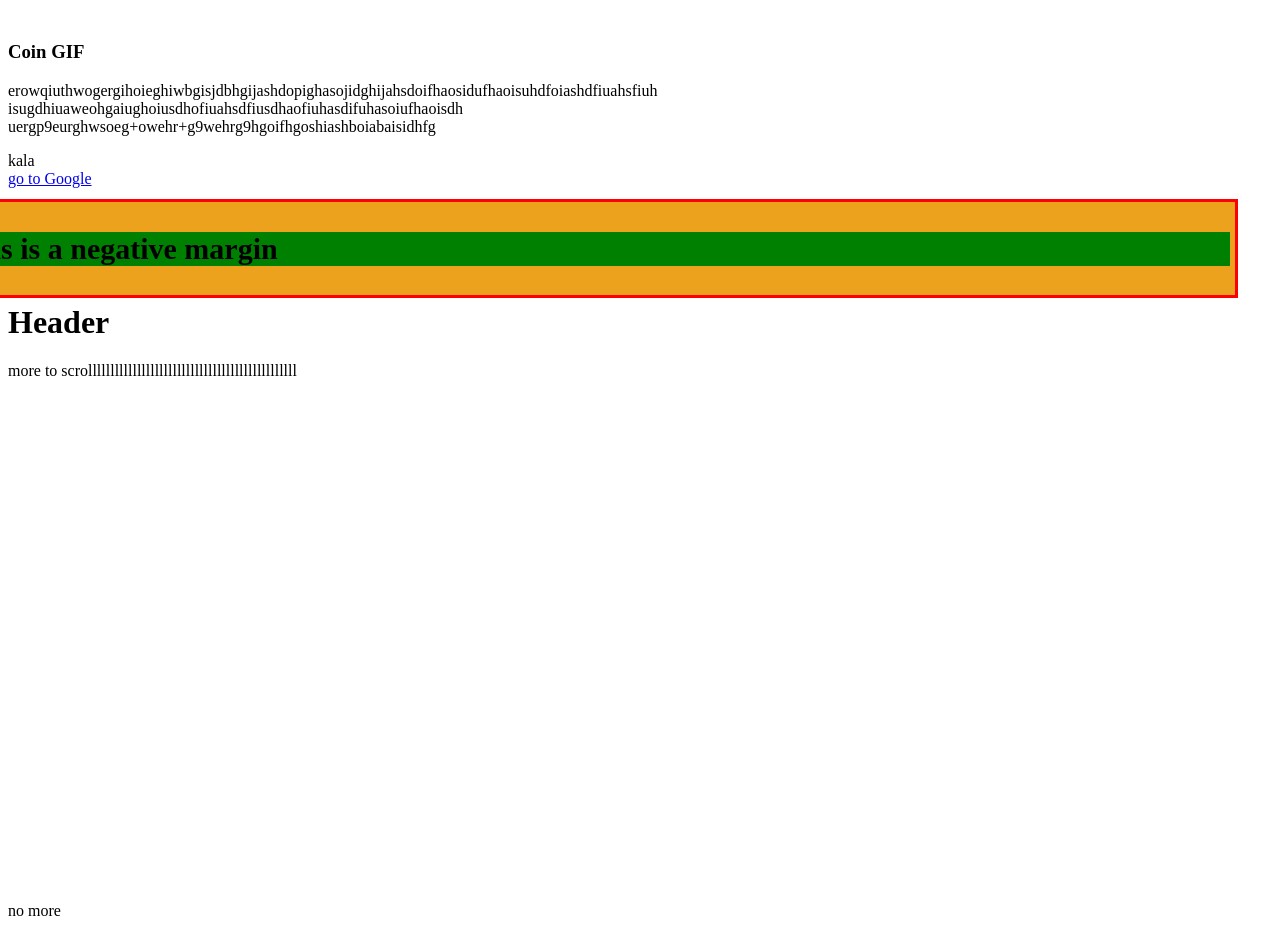
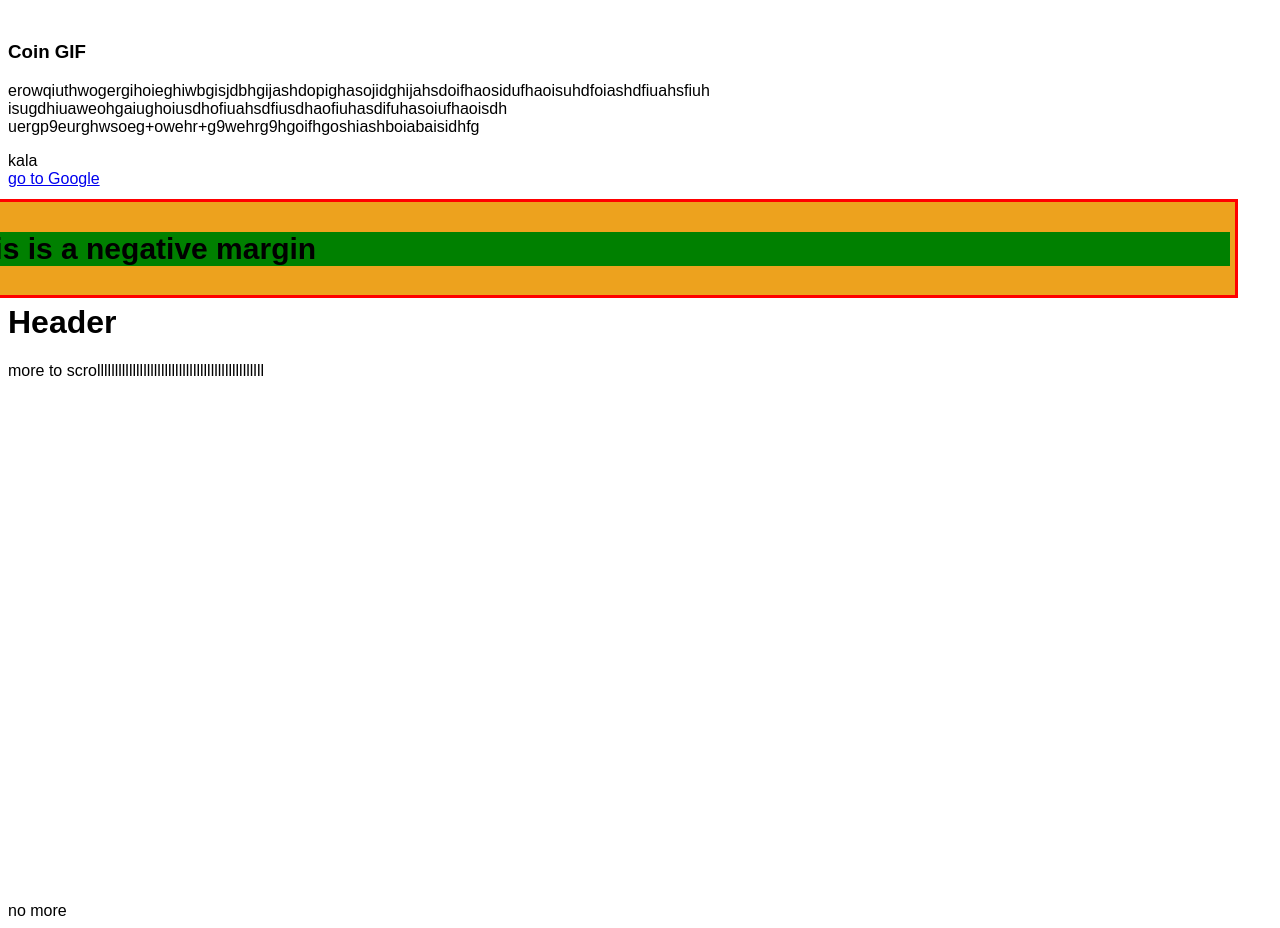
Before and after one commit to T2XC/School-Projects, a PHP site: page /old/box.html in a window 1280 px wide. Shown: the part 809-1737 px from the top of the page. Run offline with PHP 8.4, Linux system fonts and the light colour scheme.

```diff
--- a/acheron/index.html
+++ b/acheron/index.html
@@ -119,6 +119,7 @@
 		<span class="productpage1"> <!-- Plan selector -->
 
 		<h3 id="comp">Compatible with</h3> <!-- Compatible with version -->
+
 		<div class="comp"> <!-- Compatibility icons -->
 
 			<i class="fa-brands fa-apple fa-2x"></i>
--- a/blob.html
+++ b/blob.html
@@ -48,5 +48,6 @@
     <h1>Purple Blobs</h1>
     <canvas id="gameArea" width="1800" height="800"></canvas>
     <script src="js/blob.js"></script>
+
 </body>
 </html>
--- a/bootstrap.html
+++ b/bootstrap.html
@@ -8,6 +8,7 @@
     <link href="https://cdn.jsdelivr.net/npm/bootstrap@5.3.0-alpha3/dist/css/bootstrap.min.css" rel="stylesheet" integrity="sha384-KK94CHFLLe+nY2dmCWGMq91rCGa5gtU4mk92HdvYe+M/SXH301p5ILy+dN9+nJOZ" crossorigin="anonymous">
 </head>
 <body>
+
     <script src="https://cdn.jsdelivr.net/npm/bootstrap@5.3.0-alpha3/dist/js/bootstrap.bundle.min.js" integrity="sha384-ENjdO4Dr2bkBIFxQpeoTz1HIcje39Wm4jDKdf19U8gI4ddQ3GYNS7NTKfAdVQSZe" crossorigin="anonymous"></script>
 
     <nav class="navbar navbar-expand-sm bg-light navbar-light">
@@ -47,5 +48,6 @@
             <button type="button" class="btn btn-secondary">Random</button>
         </div>
     </div>
+
 </body>
 </html>
--- a/calc.html
+++ b/calc.html
@@ -47,5 +47,6 @@
                 document.getElementById("sum").innerHTML = "With tip: " + sum + "€";
             }
     </script>
+
 </body>
 </html>
--- a/css/box.css
+++ b/css/box.css
@@ -1,6 +1,6 @@
 body {
 	background-color: white;
-	font-family: comic sans;
+	font-family: comic sans, sans-serif;
 }
 
 div {
--- a/growtopia/growtopia_forgotpassword.html
+++ b/growtopia/growtopia_forgotpassword.html
@@ -26,8 +26,11 @@
 		</style>
 	</head>
 	<body>
+
 		<h1>Error 500</h1>
 		<p>Internal server error. Try again later</p>
 		<img src="https://www.growtopiagame.com/forums/filedata/fetch?id=7023189&d=1618482793"/>
+
 	</body>
+
 </html>
--- a/guess.html
+++ b/guess.html
@@ -7,6 +7,7 @@
     <title>Document</title>
 </head>
 <body>
+
     <script>
         var startingNum = Number(Math.round(Math.random() * 10));
 
@@ -23,5 +24,6 @@
 
         alert("Ya guessed it ya lucky bastard")
     </script>
+
 </body>
 </html>
--- a/index.html
+++ b/index.html
@@ -63,6 +63,7 @@
       <button class="btn text-white btn-active btn-dark btn-lg">Learn More</button>
 
     </div>
+
   </div>
 
 </body>
--- a/js/blob.js
+++ b/js/blob.js
@@ -17,7 +17,7 @@ function drawGame() {
   inputs();
   boundryCheck();
   drawGreenBlob();
-  // element.scrollIntoViewIfNeeded();
+  element.scrollIntoViewIfNeeded();
 }
 
 function boundryCheck() {
--- a/listen.html
+++ b/listen.html
@@ -52,6 +52,7 @@
         <button class="btn btn-primary btn-lg js-button">Click</button>
         <div class="col-lg bg-primary text-white h3" id="totalClicks"></div>
     </div>
+
     <script>
         var btn = document.querySelector(".js-button")
         var totalClicks = 0
--- a/modal.html
+++ b/modal.html
@@ -6,6 +6,7 @@
     <meta name="viewport" content="width=device-width, initial-scale=1.0">
     <title>Document</title>
     <style>
+
 .modal {
   display: none;
   position: fixed;
@@ -35,6 +36,7 @@
 .close:hover {
     cursor: pointer;
 }
+
     </style>
 </head>
 <body>
--- a/old/abv1.html
+++ b/old/abv1.html
@@ -10,13 +10,17 @@
     <h1>Angry Balls</h1>
 
     <div>
+
         <label for="#x">Input X</label>
         <input type="number" id="x" placeholder="0-500">
+
     </div>
 
     <div>
+
         <label for="#y">Input Y</label>
         <input type="number" id="y" placeholder="0-500">
+
     </div>
 
     <script>
--- a/ontime/index.html
+++ b/ontime/index.html
@@ -74,9 +74,7 @@
 
         </p>
 
-        <footer class="footer bg-d-red">
-
-        </footer>
+        <footer class="footer bg-d-red"></footer>
 
     </body>
 
--- a/profile.html
+++ b/profile.html
@@ -103,5 +103,6 @@
         })
 
     </script>
+
 </body>
 </html>
--- a/season.html
+++ b/season.html
@@ -8,6 +8,7 @@
 	<link href="https://cdn.jsdelivr.net/npm/bootstrap@5.3.0-alpha3/dist/css/bootstrap.min.css" rel="stylesheet" integrity="sha384-KK94CHFLLe+nY2dmCWGMq91rCGa5gtU4mk92HdvYe+M/SXH301p5ILy+dN9+nJOZ" crossorigin="anonymous">
 
 </head>
+
 <body>
 
 	<script src="https://cdn.jsdelivr.net/npm/bootstrap@5.3.0-alpha3/dist/js/bootstrap.bundle.min.js" integrity="sha384-ENjdO4Dr2bkBIFxQpeoTz1HIcje39Wm4jDKdf19U8gI4ddQ3GYNS7NTKfAdVQSZe" crossorigin="anonymous"></script>
--- a/superhero.html
+++ b/superhero.html
@@ -1,4 +1,5 @@
 <!DOCTYPE html>
+
 <html>
 
 	<head>
```
Also changed, not shown: README.md, 2 other files.
